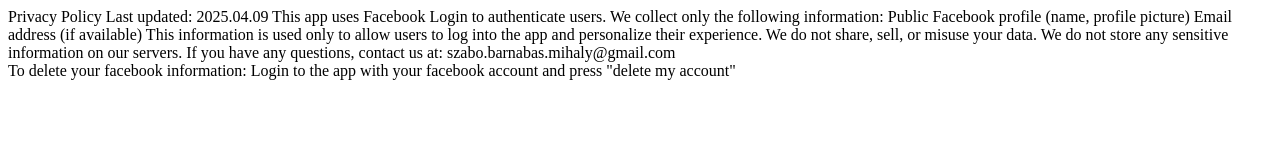
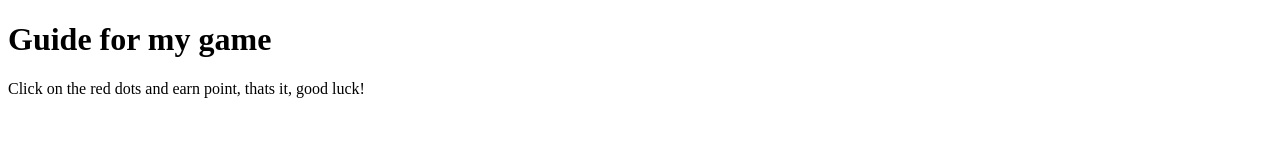
Before and after one commit to Barni52/Barni52.github.io, a plain HTML site: page index.html in a window 1280 px wide. Drawn offline with Linux system fonts and the light colour scheme.

Commit message:
Update index.html

```diff
--- a/index.html
+++ b/index.html
@@ -3,23 +3,12 @@
 <head>
     <meta charset="UTF-8">
     <meta name="viewport" content="width=device-width, initial-scale=1.0">
-    <title>Privacy Policy</title>
+    <title>Guide</title>
 </head>
 <body>
-Privacy Policy
-Last updated: 2025.04.09
-
-This app uses Facebook Login to authenticate users. We collect only the following information:
-
-Public Facebook profile (name, profile picture)
-
-Email address (if available)
-
-This information is used only to allow users to log into the app and personalize their experience.
-We do not share, sell, or misuse your data.
-We do not store any sensitive information on our servers.
-
-If you have any questions, contact us at: szabo.barnabas.mihaly@gmail.com<br>
-To delete your facebook information: Login to the app with your facebook account and press "delete my account"
+<h1>Guide for my game</h1>
+<p>
+    Click on the red dots and earn point, thats it, good luck!
+</p>
 </body>
 </html>
```
